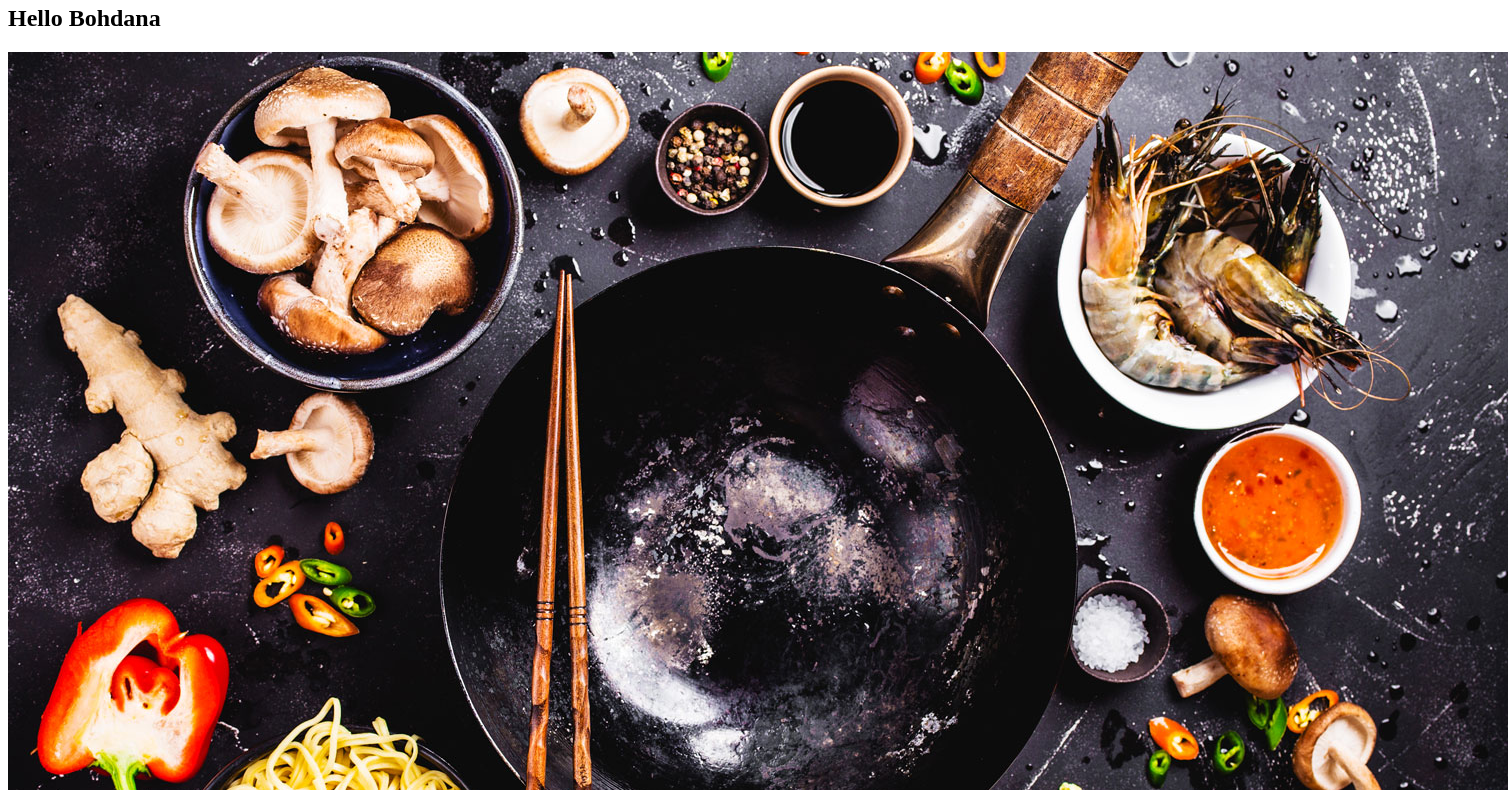
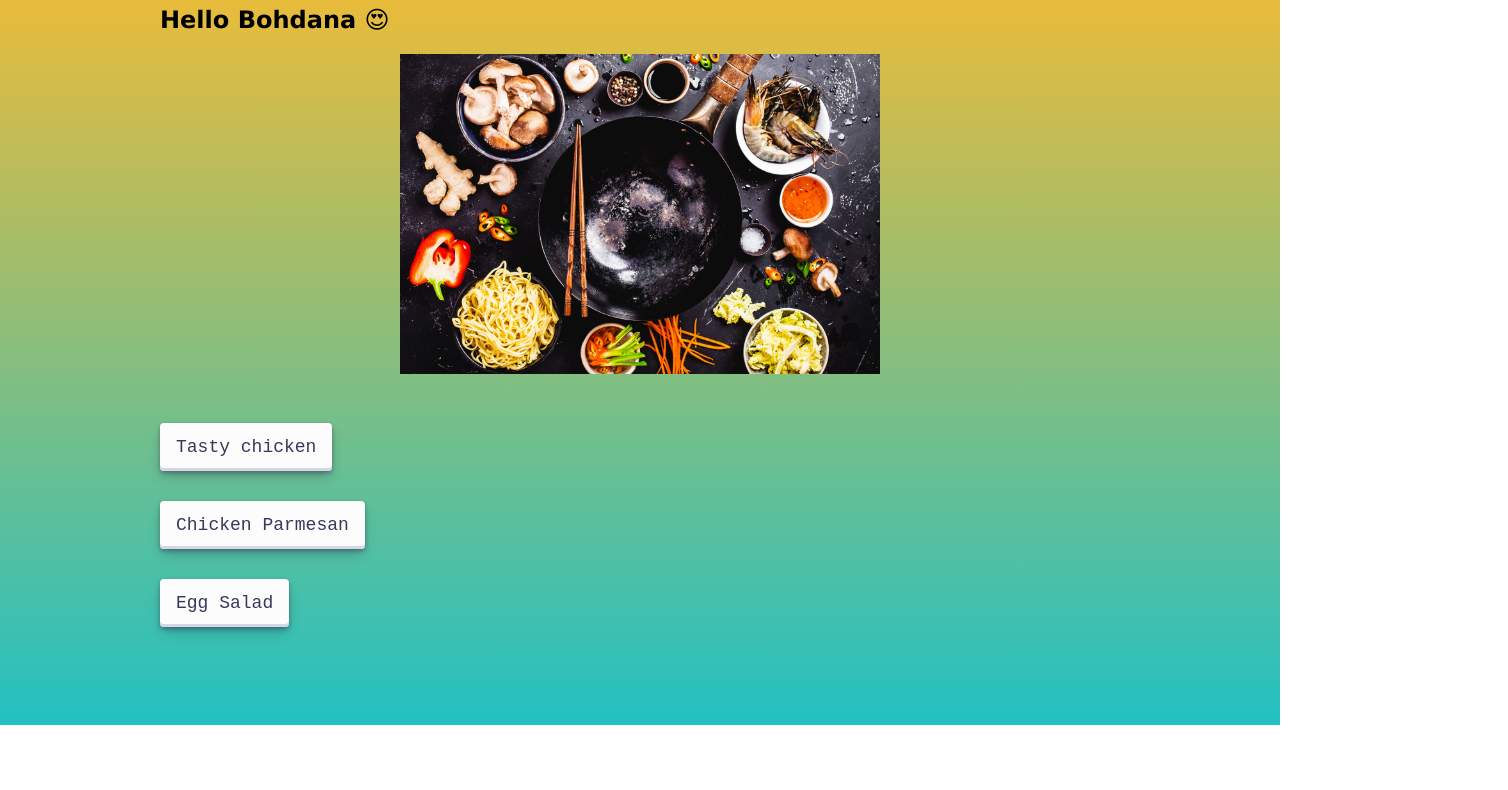
Before and after one commit to Azovian/odin_recipes, a plain HTML site: page index.html in a window 1280 px wide. Shown: the part 75-865 px from the top of the page, 1508 px wide, since content can reach past the window. After the commit the page ends 800 px from the top, so only its background shows below. Drawn offline with Linux system fonts and the light colour scheme.

Commit message:
Add CSS styling and Home buttons

```diff
--- a/index.html
+++ b/index.html
@@ -5,17 +5,22 @@
 <head>
     <meta charset="utf-8">
     <title>Recipes</title>
+    <link rel="stylesheet" href="./styles.css">
 </head>
 
+
+
 <body>
+    <div class="content">
     <h1>Recipes</h1>
-    <h2>Hello Bohdana</h2>
-    <img src="./img/chincook.jpg">
-    <ul>
+    <h2>Hello Bohdana &#128525</h2>
+    <img class="mainhead" src="./img/chincook.jpg">
+    <ul id="links" style="list-style: none;">
 
-        <li><a href="./recipes/chicken.html">Tasty chicken</a></li>
-        <li><a href="./recipes/chicken_parmesan.html">Chicken Parmesan</a></li>
-        <li><a href="./recipes/salad.html">Egg Salad</a></li>
+        <li><a href="./recipes/chicken.html"><button id="recipe_button">Tasty chicken</button></a></li>
+        <li><a href="./recipes/chicken_parmesan.html"><button id="recipe_button">Chicken Parmesan</button></a></li>
+        <li><a href="./recipes/salad.html"><button id="recipe_button">Egg Salad</button></a></li>
 
     </ul>
+    </div>
 </body>
--- /dev/null
+++ b/styles.css
@@ -0,0 +1,75 @@
+html {
+    height: 100%;
+}
+
+body {
+    font-family: Verdana, Geneva, Tahoma, sans-serif;
+    background: rgb(34,193,195);
+    background: linear-gradient(0deg, rgba(34,193,195,1) 0%, rgba(253,187,45,1) 100%);
+    background-attachment: fixed;
+}
+
+.mainhead {
+    width: 500px;
+    margin-bottom: 30px;
+    display: block;
+  margin-left: auto;
+  margin-right: auto;
+  width: 50%;
+}
+
+#links {
+    display: inline;
+    text-decoration: none;
+}
+
+#recipe_button {
+    margin-bottom: 30px;
+    align-items: center;
+  appearance: none;
+  background-color: #FCFCFD;
+  border-radius: 4px;
+  border-width: 0;
+  box-shadow: rgba(45, 35, 66, 0.4) 0 2px 4px,rgba(45, 35, 66, 0.3) 0 7px 13px -3px,#D6D6E7 0 -3px 0 inset;
+  box-sizing: border-box;
+  color: #36395A;
+  cursor: pointer;
+  display: inline-flex;
+  font-family: "JetBrains Mono",monospace;
+  height: 48px;
+  justify-content: center;
+  line-height: 1;
+  list-style: none;
+  overflow: hidden;
+  padding-left: 16px;
+  padding-right: 16px;
+  position: relative;
+  text-align: left;
+  text-decoration: none;
+  transition: box-shadow .15s,transform .15s;
+  user-select: none;
+  -webkit-user-select: none;
+  touch-action: manipulation;
+  white-space: nowrap;
+  will-change: box-shadow,transform;
+  font-size: 18px;
+}
+
+#recipe_button:focus {
+  box-shadow: #D6D6E7 0 0 0 1.5px inset, rgba(45, 35, 66, 0.4) 0 2px 4px, rgba(45, 35, 66, 0.3) 0 7px 13px -3px, #D6D6E7 0 -3px 0 inset;
+}
+
+#recipe_button:hover {
+  box-shadow: rgba(45, 35, 66, 0.4) 0 4px 8px, rgba(45, 35, 66, 0.3) 0 7px 13px -3px, #D6D6E7 0 -3px 0 inset;
+  transform: translateY(-2px);
+}
+
+#recipe_button:active {
+  box-shadow: #D6D6E7 0 3px 7px inset;
+  transform: translateY(2px);
+}
+
+.content {
+    max-width: 960px;
+    margin: auto;
+  }
```
Also changed, not shown: recipes/chicken.html (+5 -2 lines), recipes/chicken_parmesan.html (+5 -2 lines), recipes/salad.html (+6 -2 lines).
